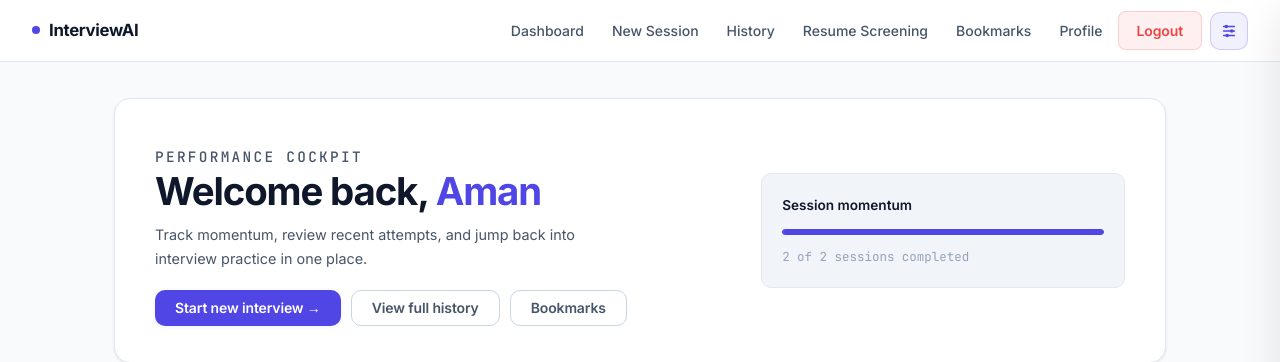
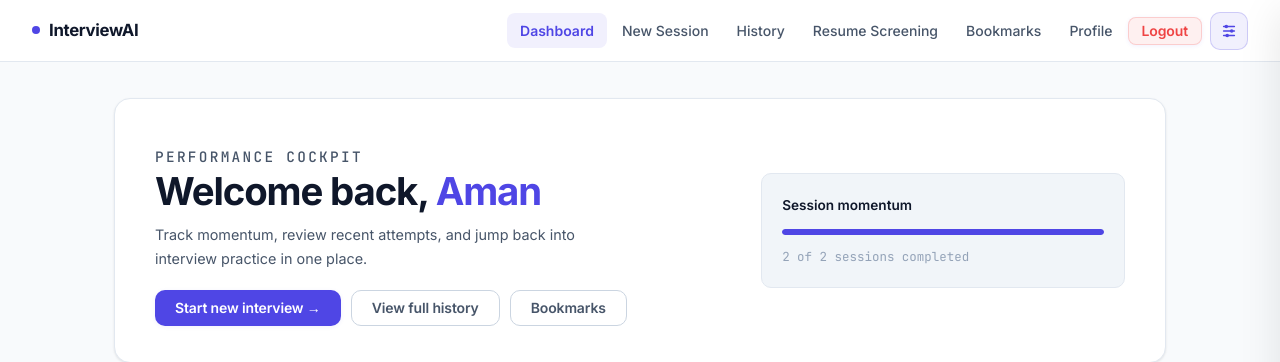
Before and after one commit to Kartikshri234/interview-simulator, a Django app: page /dashboard/ in a window 1280 px wide. Shown: the top 362 px of the page. Run offline with Django 4.2, Linux system fonts and the light colour scheme; a user stored in the database is signed in; data comes from the database, SQL or seed files in the repository.

Commit message:
fix: resolve logout, nav active state, and JS bugs
- fix(logout): replace inline arrow fn with doLogout() to avoid Django
  HTML-escaping => to &gt; which broke the onclick handler
- fix(logout): doLogout now clears localStorage, blacklists JWT via
  /api/users/logout/, then always redirects to /logout/ to destroy
  the Django session — fixes loop where user was bounced back to
  dashboard after logout
- fix(nav): add nav-active class to all nav links (Dashboard, New
  Session, History, Resume Screening, Bookmarks, Profile) using
  request.resolver_match.url_name
- fix(dashboard): counter animation no longer clobbers the /10 span
  child — now finds and updates only the text node
- fix(interview_room): null-guard all timer elements in updateTimerUI
  and startTimer to prevent crashes when elements are missing
- fix(interview_room): null-guard idealClose and idealToggle before
  attaching event listeners
- style(nav): add .nav-links button.btn-link rule so logout button
  renders correctly as a styled pill without needing an <a> tag

```diff
--- a/static/css/app.css
+++ b/static/css/app.css
@@ -217,6 +217,20 @@ body {
 }
 .nav-links a:hover { color: var(--primary); background: var(--primary-dim); }
 .nav-links a.nav-active { color: var(--primary); background: var(--primary-dim); font-weight: 600; }
+
+/* Logout button — same pill style as .btn-link.danger but as a <button> */
+.nav-links button.btn-link {
+  font-size: 0.875rem !important;
+  padding: 6px 13px !important;
+  border-radius: 8px !important;
+  border: none;
+  cursor: pointer;
+  font-family: 'Inter', sans-serif;
+  font-weight: 600 !important;
+  letter-spacing: -0.01em !important;
+  transition: background 0.2s, transform 0.15s !important;
+  line-height: 1;
+}
 
 .btn-link {
   background: var(--primary) !important;
--- a/static/js/dashboard.js
+++ b/static/js/dashboard.js
@@ -15,8 +15,21 @@
             const decimals = Number.parseInt(counter.dataset.decimals || '0', 10);
 
             if (Number.isNaN(target)) return;
+            // Use a dedicated text node so the inner <span> (e.g. "/10") is not clobbered
+            var textNode = null;
+            for (var i = 0; i < counter.childNodes.length; i++) {
+                if (counter.childNodes[i].nodeType === Node.TEXT_NODE) {
+                    textNode = counter.childNodes[i];
+                    break;
+                }
+            }
+            if (!textNode) {
+                textNode = document.createTextNode('');
+                counter.insertBefore(textNode, counter.firstChild);
+            }
+
             if (reduceMotion) {
-                counter.firstChild.textContent = target.toFixed(decimals);
+                textNode.textContent = target.toFixed(decimals);
                 return;
             }
 
@@ -27,7 +40,7 @@
                 const progress = clamp((now - startTime) / duration, 0, 1);
                 const eased = 1 - Math.pow(1 - progress, 3);
                 const current = target * eased;
-                counter.firstChild.textContent = current.toFixed(decimals);
+                textNode.textContent = current.toFixed(decimals);
                 if (progress < 1) requestAnimationFrame(tick);
             }
 
--- a/templates/base.html
+++ b/templates/base.html
@@ -22,18 +22,18 @@
     </a>
     <nav class="nav-links">
       {% if request.user.is_authenticated %}
-        <a href="{% url 'dashboard' %}">Dashboard</a>
-        <a href="{% url 'new_interview' %}">New Session</a>
-        <a href="{% url 'history' %}">History</a>
+        <a href="{% url 'dashboard' %}" {% if request.resolver_match.url_name == 'dashboard' %}class="nav-active"{% endif %}>Dashboard</a>
+        <a href="{% url 'new_interview' %}" {% if request.resolver_match.url_name == 'new_interview' %}class="nav-active"{% endif %}>New Session</a>
+        <a href="{% url 'history' %}" {% if request.resolver_match.url_name == 'history' %}class="nav-active"{% endif %}>History</a>
         <a href="{% url 'resume_screening' %}" {% if request.resolver_match.url_name == 'resume_screening' %}class="nav-active"{% endif %}>Resume Screening</a>
-        <a href="{% url 'bookmarks' %}">Bookmarks</a>
-        <a href="{% url 'profile' %}">Profile</a>
-        <a href="{% url 'logout' %}"
+        <a href="{% url 'bookmarks' %}" {% if request.resolver_match.url_name == 'bookmarks' %}class="nav-active"{% endif %}>Bookmarks</a>
+        <a href="{% url 'profile' %}" {% if request.resolver_match.url_name == 'profile' %}class="nav-active"{% endif %}>Profile</a>
+        <button type="button"
            class="btn-link danger"
            id="logout-link"
-           onclick="event.preventDefault(); window.Auth && window.Auth.logout();">
+           onclick="doLogout()">
           Logout
-        </a>
+        </button>
       {% else %}
         <a href="{% url 'login' %}">Sign in</a>
         <a href="{% url 'register' %}" class="btn-link">Get started</a>
@@ -260,6 +260,27 @@
   })();
   </script>
 
+  <script>
+  function doLogout() {
+    var btn = document.getElementById('logout-link');
+    if (btn) { btn.disabled = true; btn.textContent = 'Logging out…'; }
+    // Step 1: blacklist the JWT refresh token (best effort)
+    var refresh = null;
+    try { refresh = localStorage.getItem('jwt_refresh'); } catch(e) {}
+    try { localStorage.removeItem('jwt_access'); localStorage.removeItem('jwt_refresh'); localStorage.removeItem('jwt_user'); } catch(e) {}
+    // Step 2: always hit Django's /logout/ to destroy the server-side session
+    if (refresh) {
+      fetch('/api/users/logout/', {
+        method: 'POST',
+        headers: { 'Content-Type': 'application/json', 'X-CSRFToken': (document.cookie.match(/csrftoken=([^;]+)/) || [])[1] || '' },
+        body: JSON.stringify({ refresh: refresh })
+      }).finally(function() { window.location.href = '/logout/'; });
+    } else {
+      window.location.href = '/logout/';
+    }
+  }
+  </script>
+
   {% block extra_js %}{% endblock %}
 </body>
 </html>
```
Also changed, not shown: static/js/interview_room.js (+5 -3 lines), templates/users/login.html (+3 -9 lines).
